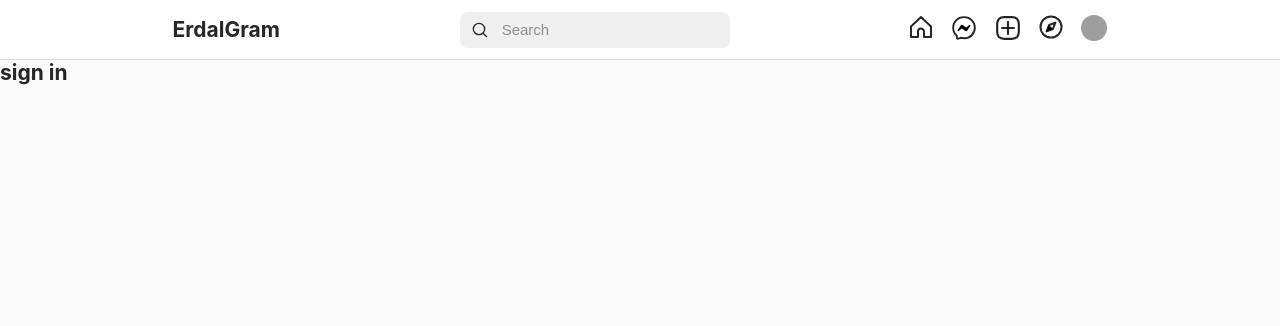
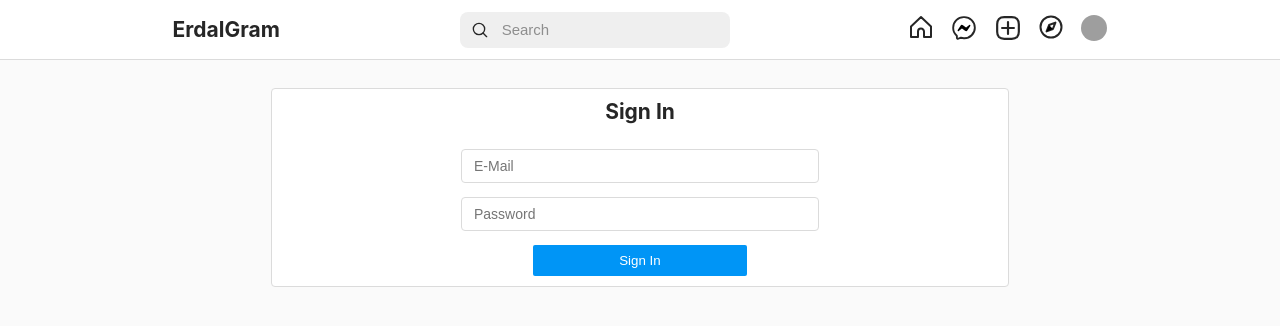
Before and after one commit to coderdal/erdalgram-vue, a Vue app: page /signin in a window 1280 px wide. Shown: the top 326 px of the page. Built offline with nearby package versions, Linux system fonts and the light colour scheme; grey boxes are pictures that could not be loaded.

Commit message:
Sign up-in page design

```diff
--- /dev/null
+++ b/src/components/Auth/SignIn/SignInMain.vue
@@ -0,0 +1,98 @@
+<template>
+  <main>
+    <section>
+      <h2>Sign In</h2>
+
+      <form @submit.prevent="">
+        <input-box
+          type="text"
+          placeholder="E-Mail"
+          name="email"
+          id="email"
+          autocomplete="off"
+          :required="true"
+          @inputChange="updateEmail($event)"
+        />
+
+        <input-box
+          type="password"
+          placeholder="Password"
+          name="password"
+          id="password"
+          :required="true"
+          @inputChange="updatePassword($event)"
+        />
+
+        <button type="submit">Sign In</button>
+      </form>
+    </section>
+  </main>
+</template>
+
+<script>
+import inputBox from "../inputBox.vue";
+
+export default {
+  name: "signInMain",
+  components: { inputBox },
+  data() {
+    return {
+      email: "",
+      password: "",
+    };
+  },
+  methods: {
+    updateEmail(e) {
+      this.email = e;
+    },
+    updatePassword(e) {
+      this.password = e;
+    },
+  },
+};
+</script>
+
+<style scoped>
+main {
+  max-width: 820px;
+  margin: 28px auto;
+}
+
+main section {
+  border: 1px solid var(--border-color);
+  background: var(--bg-color);
+  border-radius: 4px;
+  width: 90%;
+  height: 100%;
+  margin: 0 auto;
+  padding: 10px;
+
+  display: flex;
+  justify-content: center;
+  flex-direction: column;
+  text-align: center;
+}
+
+/* Form */
+
+main section form {
+  width: 100%;
+  margin-top: 25px;
+  display: flex;
+  justify-content: center;
+  flex-direction: column;
+  gap: 14px;
+}
+
+main section form button {
+  cursor: pointer;
+  width: 30%;
+  min-width: 140px;
+  margin: 0 auto;
+  border-radius: 2px;
+  background: var(--blue-color);
+  color: var(--bg-color);
+  padding: 8px 12px;
+  border: none;
+}
+</style>
--- /dev/null
+++ b/src/components/Auth/SignUp/SignUpMain.vue
@@ -0,0 +1,96 @@
+<template>
+  <main>
+    <section>
+      <h2>Sign Up To ErdalGram</h2>
+      <form @submit.prevent="">
+        <input-box
+          type="text"
+          placeholder="E-Mail"
+          name="email"
+          id="email"
+          autocomplete="off"
+          :required="true"
+          @inputChange="updateEmail($event)"
+        />
+
+        <input-box
+          type="password"
+          placeholder="Password"
+          name="password"
+          id="password"
+          :required="true"
+          @inputChange="updatePassword($event)"
+        />
+
+        <button type="submit">Sign Up</button>
+      </form>
+    </section>
+  </main>
+</template>
+
+<script>
+import inputBox from "../inputBox.vue";
+export default {
+  name: "signUpMain",
+  components: { inputBox },
+  data() {
+    return {
+      email: "",
+      password: "",
+    };
+  },
+  methods: {
+    updateEmail(e) {
+      this.email = e;
+    },
+    updatePassword(e) {
+      this.password = e;
+    },
+  },
+};
+</script>
+
+<style scoped>
+main {
+  max-width: 820px;
+  margin: 28px auto;
+}
+
+main section {
+  border: 1px solid var(--border-color);
+  background: var(--bg-color);
+  border-radius: 4px;
+  width: 90%;
+  height: 100%;
+  margin: 0 auto;
+  padding: 10px;
+
+  display: flex;
+  justify-content: center;
+  flex-direction: column;
+  text-align: center;
+}
+
+/* Form */
+
+main section form {
+  width: 100%;
+  margin-top: 25px;
+  display: flex;
+  justify-content: center;
+  flex-direction: column;
+  gap: 14px;
+}
+
+main section form button {
+  cursor: pointer;
+  width: 30%;
+  min-width: 140px;
+  margin: 0 auto;
+  border-radius: 2px;
+  background: var(--blue-color);
+  color: var(--bg-color);
+  padding: 8px 12px;
+  border: none;
+}
+</style>
--- /dev/null
+++ b/src/components/Auth/inputBox.vue
@@ -0,0 +1,66 @@
+<template>
+  <input
+    :type="type"
+    :placeholder="placeholder"
+    :name="name"
+    :id="id"
+    autocomplete="off"
+    :required="required"
+    v-model="inputValue"
+    ref="inputRef"
+  />
+</template>
+
+<script>
+export default {
+  name: "inputBox",
+  data() {
+    return {
+      inputValue: "",
+    };
+  },
+  watch: {
+    inputValue() {
+      this.$emit("inputChange", this.$refs.inputRef.value);
+    },
+  },
+  props: {
+    type: {
+      type: String,
+      default: "text",
+    },
+    required: {
+      type: Boolean,
+      default: false,
+    },
+    placeholder: {
+      type: String,
+      required: true,
+    },
+    id: {
+      type: String,
+      required: true,
+    },
+    name: {
+      type: String,
+      required: true,
+    },
+  },
+};
+</script>
+
+<style scoped>
+main section form input {
+  width: 50%;
+  padding: 8px 12px;
+  border: 1px solid var(--border-color);
+  border-radius: 4px;
+  margin: 0 auto;
+  font-size: 1em;
+}
+
+main section form input:focus {
+  border: 1px solid var(--text-color);
+  outline: none;
+}
+</style>
--- a/src/views/SignIn/SignInView.vue
+++ b/src/views/SignIn/SignInView.vue
@@ -1,9 +1,12 @@
 <template>
-  <h2>sign in</h2>
+  <sign-in-main />
 </template>
 
 <script>
+import SignInMain from "@/components/Auth/SignIn/SignInMain.vue";
+
 export default {
+  components: { SignInMain },
   name: "signInView",
 };
 </script>
--- a/src/views/SignUp/SignUpView.vue
+++ b/src/views/SignUp/SignUpView.vue
@@ -1,11 +1,12 @@
 <template>
-  <h2>sign up</h2>
+  <sign-up-main />
 </template>
 
 <script>
+import SignUpMain from "@/components/Auth/SignUp/SignUpMain.vue";
+
 export default {
+  components: { SignUpMain },
   name: "signUpView",
 };
 </script>
-
-<style></style>
```
